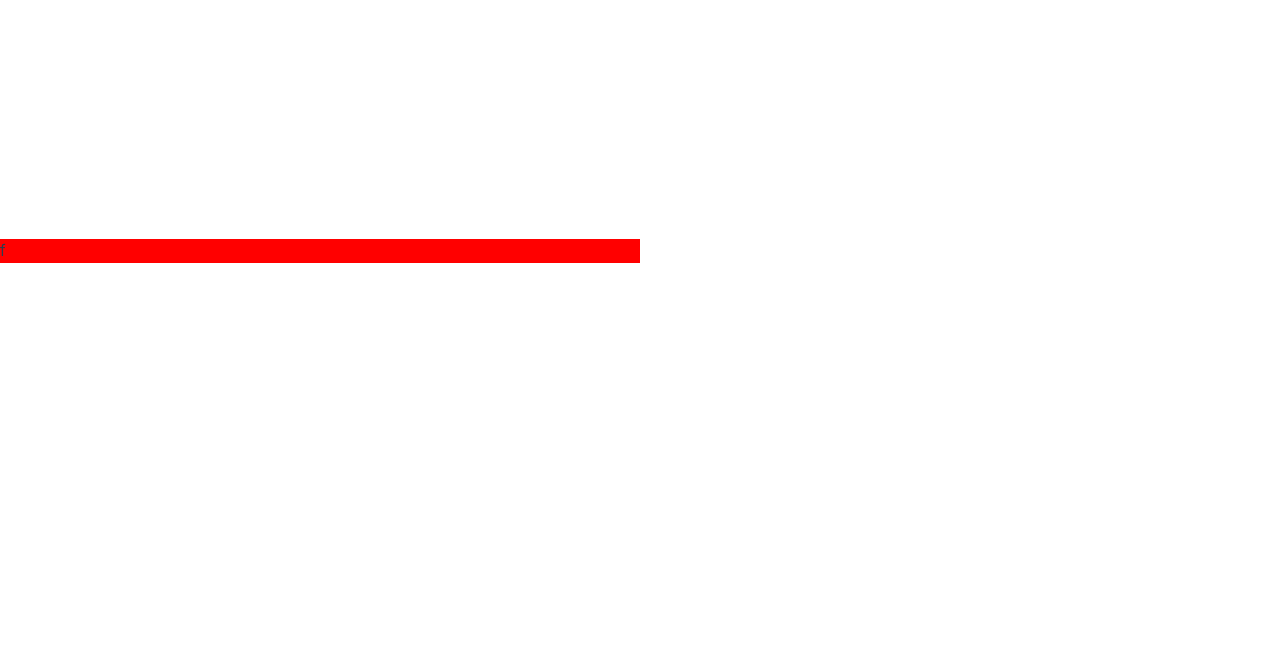
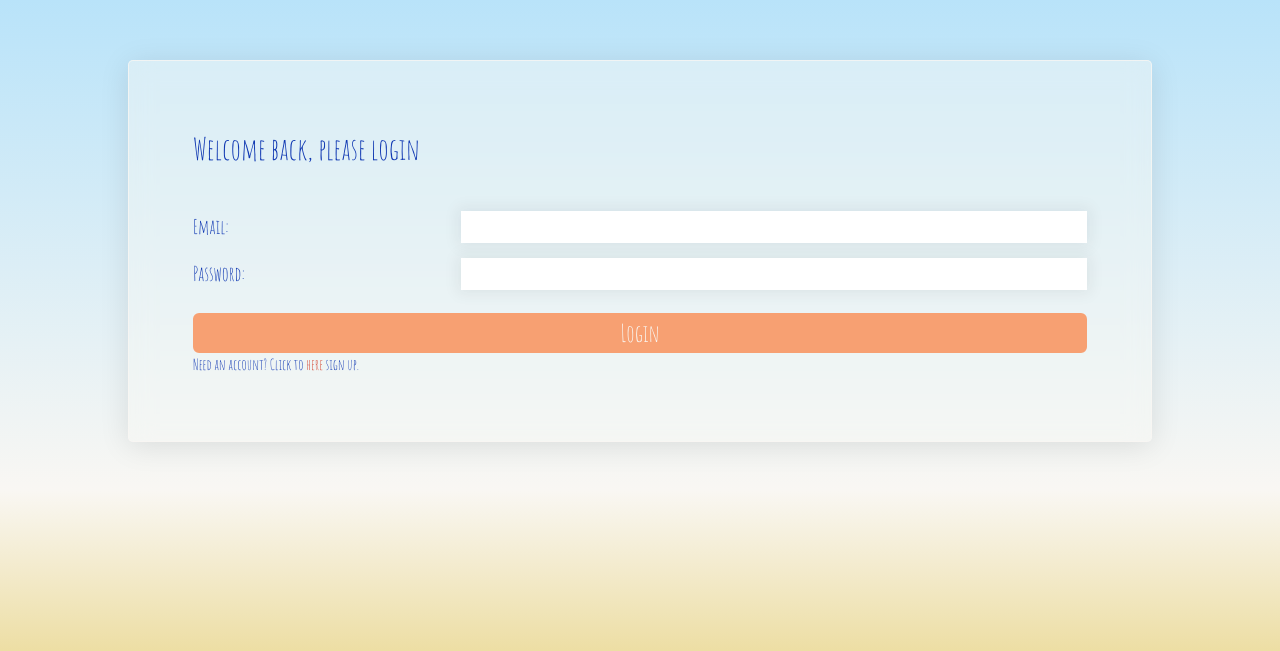
Before and after one commit to gustavo-m-vieira/dogWalk-app, a Vue app: page /login in a window 1280 px wide. Shown: the part 149-800 px from the top of the page. Built offline with nearby package versions, Linux system fonts and the light colour scheme.

Commit message:
feat: add landing page and login

```diff
--- a/src/App.vue
+++ b/src/App.vue
@@ -32,6 +32,10 @@ import { RouterLink, RouterView } from 'vue-router'
   border: 1px solid rgba(249, 247, 243, 0.78);
 }
 
+.link {
+  color: var(--text-red) !important;
+}
+
 .background {
   background: linear-gradient(
     var(--main-light) 15%,
@@ -45,4 +49,20 @@ import { RouterLink, RouterView } from 'vue-router'
   font-weight: 550;
 }
 
+.spinning {
+  animation-name: spin;
+  animation-duration: 1300ms;
+  animation-iteration-count: infinite;
+  animation-timing-function: linear;
+}
+
+@keyframes spin {
+    from {
+        transform:rotate(0deg);
+    }
+    to {
+        transform:rotate(360deg);
+    }
+}
+
 </style>
--- a/src/components/Login.vue
+++ /dev/null
@@ -1,15 +0,0 @@
-<template>
-  <div class="sign-up">
-    f
-  </div>
-</template>
-
-<style>
-.sign-up {
-  display: flex;
-  background: red;
-}
-.modal {
-  background-color: aqua;
-}
-</style>
--- /dev/null
+++ b/src/components/landing-page/LandingPage.vue
@@ -0,0 +1,85 @@
+<template>
+  <div class="fullscreen">
+    <div class="logo-row">
+      <h1 class="text-main logo-text"> DogWalk </h1>
+      <span class="material-symbols-outlined logo">pets</span>
+    </div>
+
+    <p class="text-main login-or-sign-up">Please, either
+      <RouterLink class="link" to="/sign-up">login</RouterLink>
+      or
+      <RouterLink class="link" to="/sign-up">create an account</RouterLink>
+      to proceed
+    </p>
+  </div>
+</template>
+
+<style>
+
+.modal {
+  /* background-color: var(--modal-bg-color-light); */
+  width: 80%;
+  padding: 5%;
+  border-radius: 5px;
+  display: flex;
+  flex-direction: column;
+}
+
+.modal-title {
+  padding-bottom: 30px;
+}
+
+.input-row {
+  display: flex;
+  justify-content: space-between;
+  padding-bottom: 15px;
+}
+
+.input-label {
+  font-size: 20px;
+}
+
+.input-field {
+  width: 70%;
+  border-color: var(--accent-light);
+  border:0;
+  box-shadow:0 0 15px 4px rgba(0,0,0,0.06);
+}
+
+.login-or-sign-up {
+  position: absolute;
+  font-size: 2vh;
+  top: 55vh;
+}
+
+.logo-row {
+  display: flex;
+  align-items: center;
+  position: absolute;
+  top: 35vh;
+}
+
+.logo {
+  color: var(--accent-dark);
+  scale: 3;
+}
+
+.logo-text {
+  margin-right: 4vh;
+  font-size: 10vh;
+}
+
+button {
+  background: var(--accent-dark);
+  border-radius: 6px;
+  color: var(--white) !important;
+  height: 5vh;
+  border-style: double;
+  font-weight: 600 !important;
+  border-color: var(--accent-dark);
+  box-shadow: none;
+  margin-top: 1vh;
+  font-size: 3vh;
+}
+
+</style>
--- /dev/null
+++ b/src/components/login/Login.vue
@@ -0,0 +1,86 @@
+<script src="./login.js"></script>
+<template>
+  <div class="fullscreen">
+    <div class="modal glass">
+
+      <h1 class="text-main modal-title">Welcome back, please login</h1>
+
+      <p class="warning">
+        {{warning}}
+      </p>
+
+      <div class="input-row">
+        <label for="email" class="text-main input-label"> Email: </label>
+        <input id="email" class="input-field" v-model="email" placeholder="" />
+      </div>
+
+      <div class="input-row">
+        <label for="password" class="text-main input-label"> Password: </label>
+        <input id="password" class="input-field" v-model="password" placeholder="" />
+      </div>
+
+      <button class="button text-main" v-on:click="clicked">
+        <span class="material-symbols-outlined spinning" v-if="loading">cached</span>
+        <p v-else>Login</p>
+      </button>
+
+      <p class="text-main login-redirect">Need an account? Click to
+        <RouterLink class="link" to="/sign-up">here</RouterLink>
+        sign up.</p>
+    </div>
+  </div>
+</template>
+<style>
+
+.modal {
+  /* background-color: var(--modal-bg-color-light); */
+  width: 80%;
+  padding: 5%;
+  border-radius: 5px;
+  display: flex;
+  flex-direction: column;
+}
+
+.warning {
+  color: var(--text-red) !important;
+  padding-bottom: 1vh;
+}
+
+.modal-title {
+  padding-bottom: 30px;
+}
+
+.input-row {
+  display: flex;
+  justify-content: space-between;
+  padding-bottom: 15px;
+}
+
+.input-label {
+  font-size: 20px;
+}
+
+.input-field {
+  width: 70%;
+  border-color: var(--accent-light);
+  border:0;
+  box-shadow:0 0 15px 4px rgba(0,0,0,0.06);
+}
+
+button {
+  background: var(--accent-dark);
+  border-radius: 6px;
+  color: var(--white) !important;
+  height: 5vh;
+  border-style: double;
+  font-weight: 600 !important;
+  border-color: var(--accent-dark);
+  box-shadow: none;
+  margin-top: 1vh;
+  font-size: 3vh;
+  display: flex;
+  justify-content: center;
+  align-items: center;
+}
+
+</style>
--- /dev/null
+++ b/src/components/login/login.js
@@ -0,0 +1,18 @@
+export default {
+
+  data() {
+    return {
+      email: "",
+      password: "",
+      warning: null,
+      loading: false
+    }
+  },
+
+  methods: {
+    clicked() {
+      this.loading = true;
+      console.log(`current email is ${this.email}`)
+    }
+  },
+}
--- a/src/components/sign-up/SignUp.vue
+++ b/src/components/sign-up/SignUp.vue
@@ -1,8 +1,13 @@
+<script src="./signup.js"></script>
 <template>
   <div class="fullscreen">
     <div class="modal glass">
 
       <h1 class="text-main modal-title">Create a DogWalk account</h1>
+
+      <p class="warning">
+        {{warning}}
+      </p>
 
       <div class="input-row">
         <label for="first-name" class="text-main input-label"> First Name: </label>
@@ -19,7 +24,25 @@
         <input id="email" class="input-field" v-model="email" placeholder="" />
       </div>
 
-      <button class="button text-main">Sign me up!</button>
+      <div class="input-row">
+        <label for="password" type="password" class="text-main input-label"> Password: </label>
+        <input type="password" id="password" class="input-field" v-model="password" placeholder="" />
+      </div>
+
+      <div class="input-row">
+        <label for="password-repeat" class="text-main input-label"> Repeat Password: </label>
+        <input type="password" id="password-repeat" class="input-field" v-model="passwordRepeat" placeholder="" />
+      </div>
+
+      <button class="button text-main" v-on:click="clicked">
+        <span class="material-symbols-outlined spinning" v-if="loading">cached</span>
+        <p v-else>Sign me up!</p>
+      </button>
+
+      <p class="text-main login-redirect">Already have an account? Click to
+        <RouterLink class="link" to="/login">here</RouterLink>
+        login.</p>
+
     </div>
   </div>
 </template>
@@ -28,7 +51,7 @@
 
 .modal {
   /* background-color: var(--modal-bg-color-light); */
-  width: 80%;
+  width: 90%;
   padding: 5%;
   border-radius: 5px;
   display: flex;
@@ -39,10 +62,20 @@
   padding-bottom: 30px;
 }
 
+.warning {
+  color: var(--text-red) !important;
+  padding-bottom: 1vh;
+}
+
 .input-row {
   display: flex;
   justify-content: space-between;
   padding-bottom: 15px;
+}
+
+.login-redirect {
+  padding-top: 1vh;
+  padding-inline: 1vw;
 }
 
 .input-label {
@@ -50,7 +83,7 @@
 }
 
 .input-field {
-  width: 70%;
+  width: 60%;
   border-color: var(--accent-light);
   border:0;
   box-shadow:0 0 15px 4px rgba(0,0,0,0.06);
--- /dev/null
+++ b/src/components/sign-up/signup.js
@@ -0,0 +1,21 @@
+export default {
+
+    data() {
+      return {
+        firstName: "",
+        lastName: "",
+        email: "",
+        password: "",
+        passwordRepeat: "",
+        warning: null,
+        loading: false
+      }
+    },
+
+    methods: {
+      clicked() {
+        this.loading = true;
+        console.log(`current email is ${this.email}`)
+      }
+    },
+  }
--- a/src/router/index.js
+++ b/src/router/index.js
@@ -6,7 +6,7 @@ const router = createRouter({
     {
       path: '/',
       name: 'landing-page',
-      component: () => import('../components/Login.vue')
+      component: () => import('../components/landing-page/LandingPage.vue')
     },
     {
       path: '/sign-up',
@@ -16,7 +16,7 @@ const router = createRouter({
     {
       path: '/login',
       name: 'login',
-      component: () => import('../components/Login.vue')
+      component: () => import('../components/login/Login.vue')
     }
   ]
 })
```
